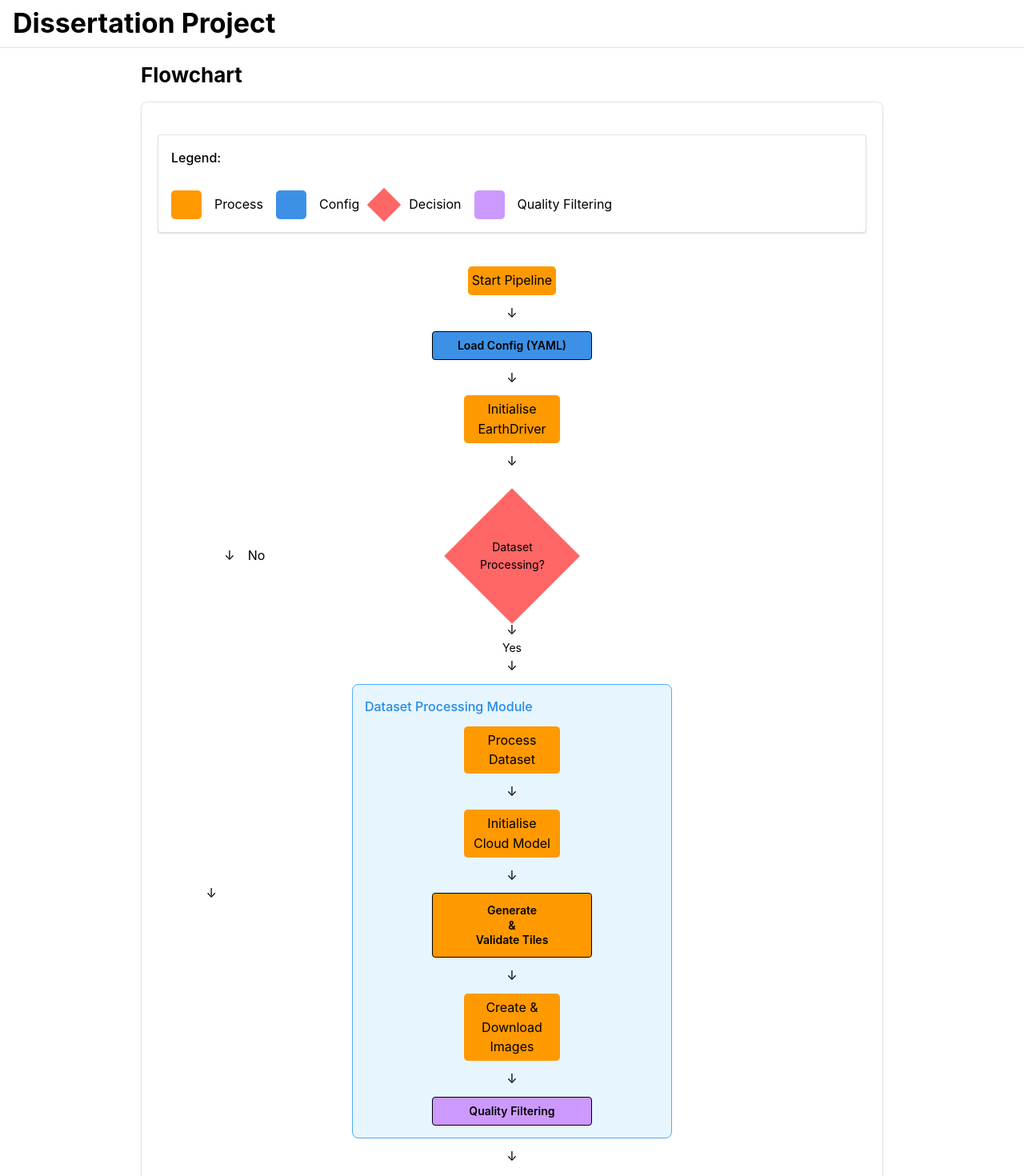
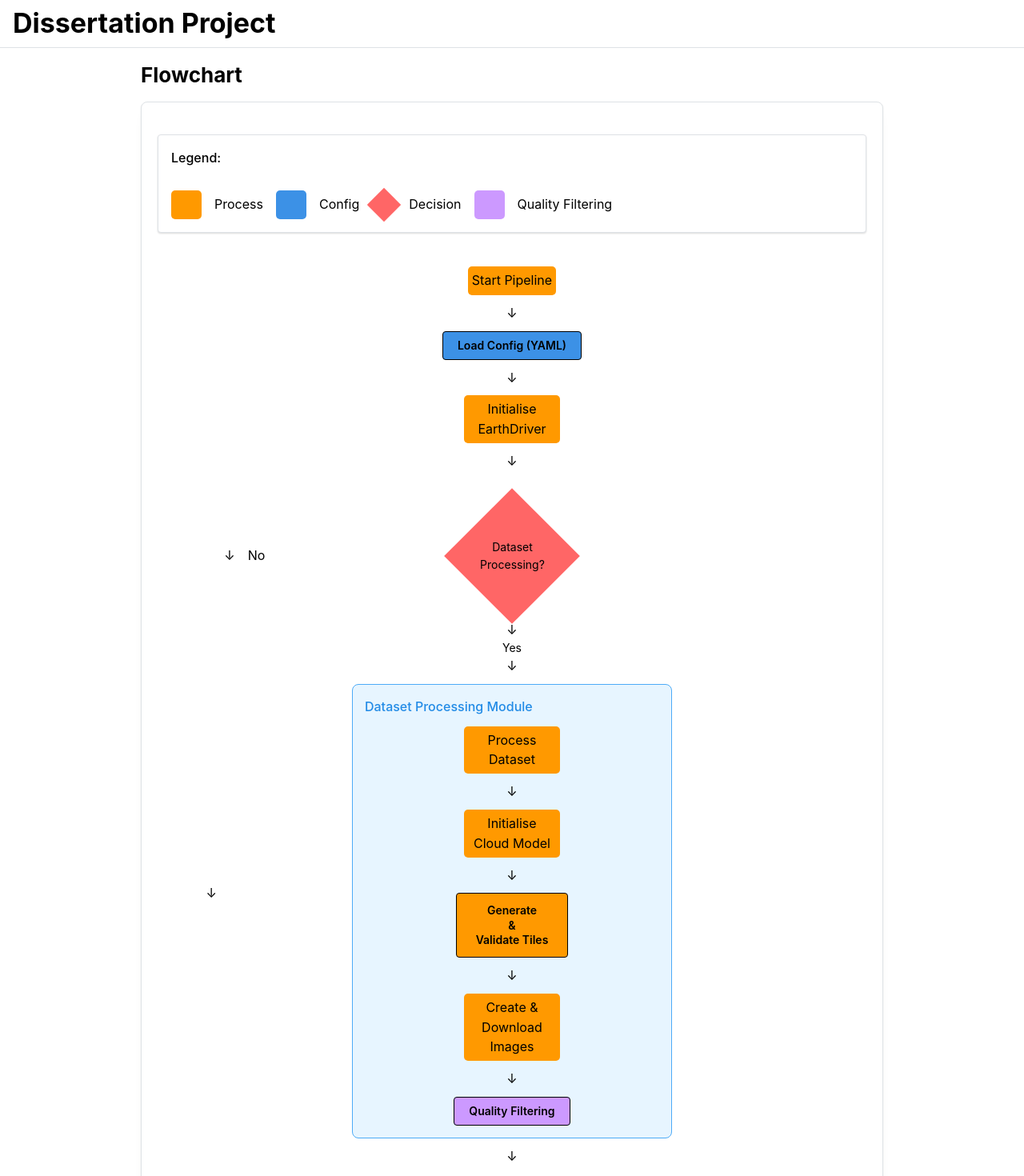
Before and after one commit to Senne2708/flowchart, a React (Vite) app: page / in a window 1280 px wide. Shown: the top 1470 px of the page at 80% size. Built offline with nearby package versions, Linux system fonts and the light colour scheme.

Commit message:
Fixing width

```diff
--- a/src/components/Config.tsx
+++ b/src/components/Config.tsx
@@ -86,7 +86,7 @@ Dataset:
         codeModalContent,
         'Configuration Example'
       )}
-      miw={200}
+      miw={140}
     >
       {content}
     </Button>
--- a/src/components/EndPipeline.tsx
+++ b/src/components/EndPipeline.tsx
@@ -71,7 +71,7 @@ const EndPipeline: React.FC<{content?: string}> = ({content = "End Pipeline"}) =
         border: '1px solid black',
       }}
       onClick={handleClick}
-      miw={200}
+      miw={140}
     >
       {content}
     </Button>
--- a/src/components/QualityFiltering.tsx
+++ b/src/components/QualityFiltering.tsx
@@ -20,7 +20,7 @@ const QualityFiltering: React.FC<{ content?: string }> = ({ content }) => {
         'This is a modal',
         'Quality Filtering'
       )}
-      miw={200}
+      miw={140}
     >
       {content}
     </Button>
--- a/src/components/Tile.tsx
+++ b/src/components/Tile.tsx
@@ -34,7 +34,7 @@ const Tiles: React.FC = () => {
         alignItems: 'center',
         whiteSpace: 'normal'
       }}
-      miw={200}
+      miw={140}
       onClick={() => openModal(
         mapContent,
         "Splitting Large Bounding Box"
```
